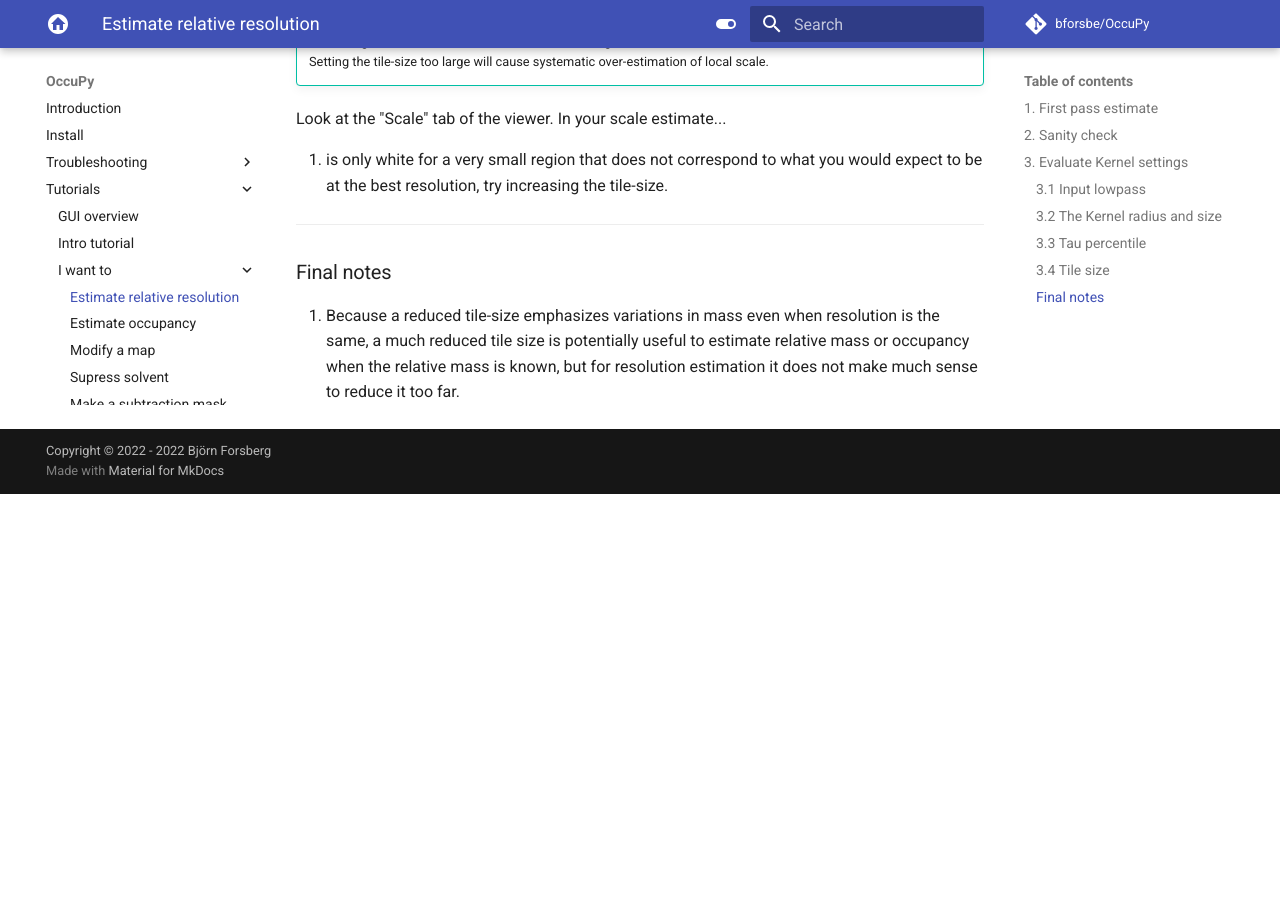
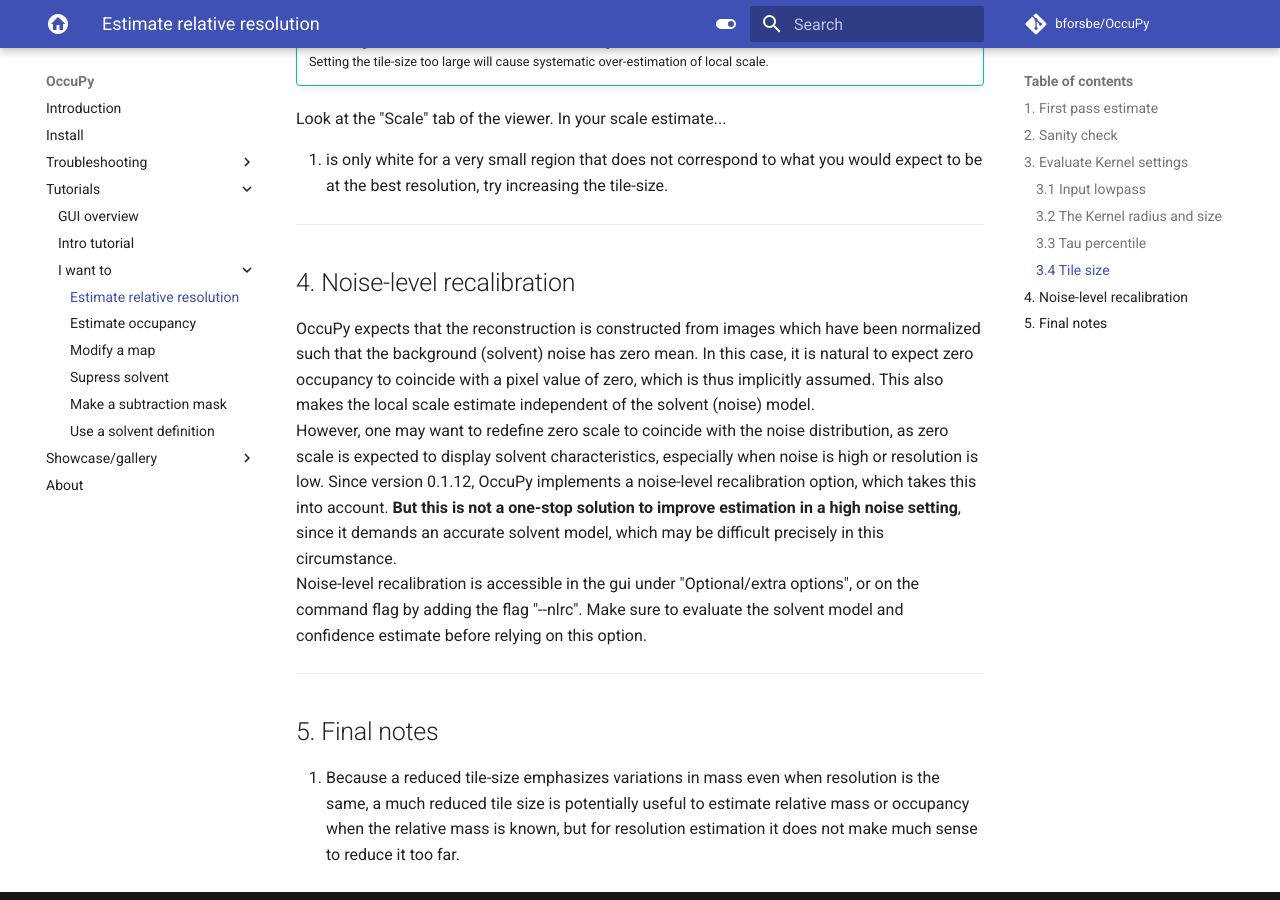
Before and after one commit to bforsbe/OccuPy, an MkDocs documentation site: the page built from docs/Tutorials/case/est_res.md, in a window 1280 px wide and 900 px high, scrolled down 2924 px. Built offline with MkDocs 1.6.1 and Material for MkDocs 9.7.7, drawn with Linux system fonts in a browser that asks for light colours; comment, search, counter and statistics services are not loaded; before the commit the page ends 3418 px from its top, so only the background shows below that.

Commit message:
nlrc docs

```diff
--- a/docs/Tutorials/case/est_res.md
+++ b/docs/Tutorials/case/est_res.md
@@ -129,7 +129,25 @@
 
 ---
 
-### Final notes
+## 4. Noise-level recalibration
+OccuPy expects that the reconstruction is constructed from images which have been normalized such that the
+background (solvent) noise has zero mean. In this case, it is natural to expect zero occupancy to coincide with a
+pixel value of zero, which is thus implicitly assumed. This also makes the local scale estimate independent of the
+solvent (noise) model.
+
+However, one may want to redefine zero scale to coincide with the noise distribution, as zero scale is
+expected to display solvent characteristics, especially when noise is high or resolution is low. Since version 0.1.12,
+OccuPy implements a noise-level recalibration option, which takes this into account. **But this is not a one-stop
+solution to improve estimation in a high noise setting**, since it demands an accurate solvent model, which may be
+difficult precisely in
+this circumstance.
+
+Noise-level recalibration is accessible in the gui under "Optional/extra options", or on the command flag by adding
+the flag "--nlrc". Make sure to evaluate the solvent model and confidence estimate before relying on this option.
+
+---
+
+## 5. Final notes
 1. Because a reduced tile-size emphasizes variations in mass even when resolution is the same, a much reduced tile
    size is potentially useful to estimate relative mass or occupancy when the relative mass is known, but for
    resolution estimation it does not make much sense to reduce it too far.
```
Also changed, not shown: docs/Tutorials/case/est_occ.md (+18 -1 lines).
